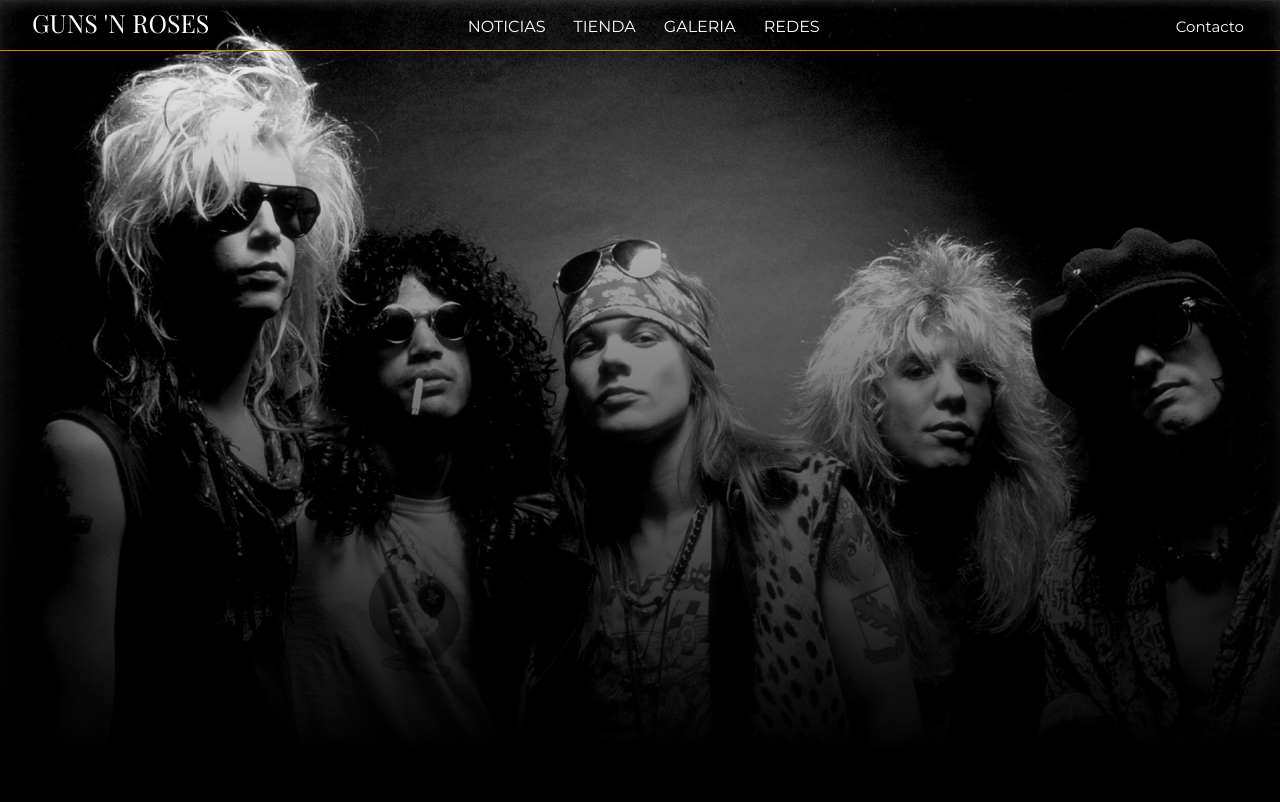
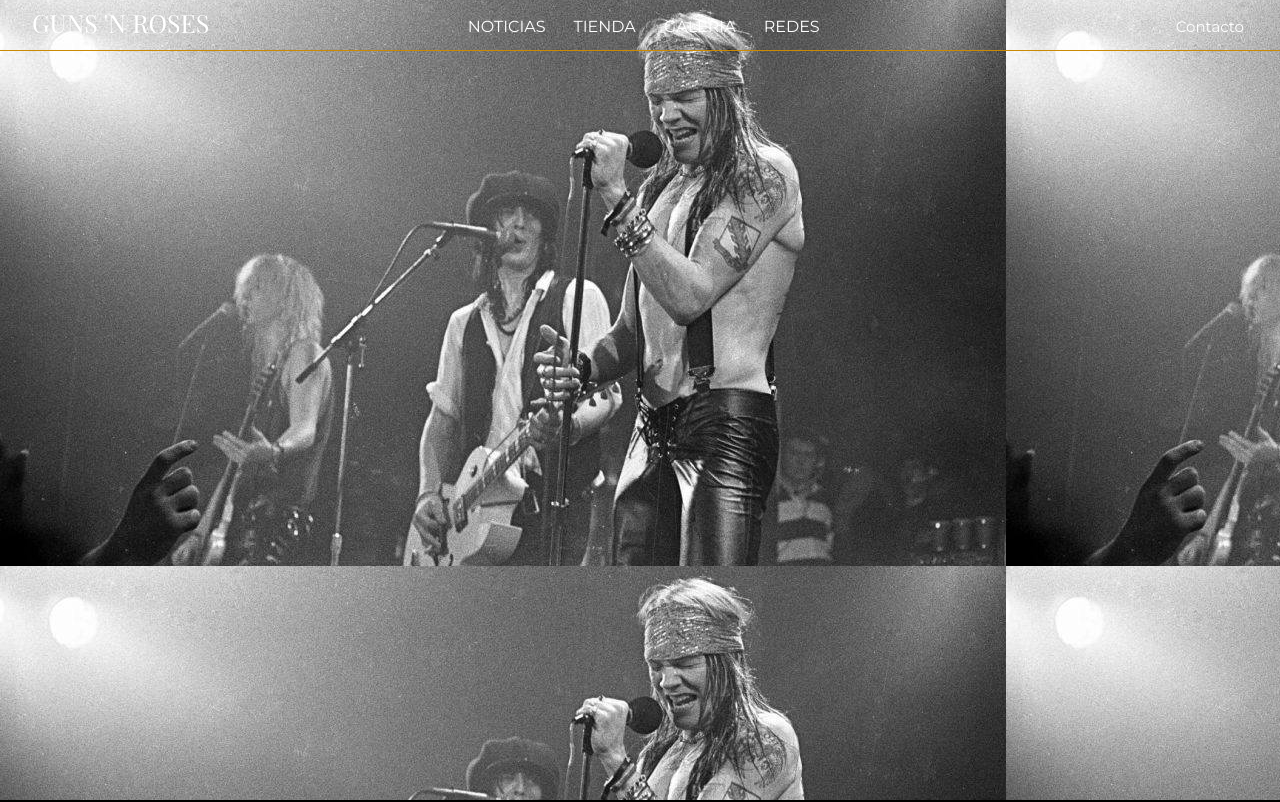
Before and after one commit to pato4544/React-GNR, a React (Vite) app: page /noticias in a window 1280 px wide. Shown: the top 802 px of the page. Built offline with nearby package versions, Linux system fonts and the light colour scheme.

Commit message:
Clase 22/11

```diff
--- a/package.json
+++ b/package.json
@@ -12,7 +12,8 @@
   "dependencies": {
     "react": "^18.3.1",
     "react-dom": "^18.3.1",
-    "react-icons": "^5.3.0"
+    "react-icons": "^5.3.0",
+    "react-router": "^7.0.1"
   },
   "devDependencies": {
     "@eslint/js": "^9.13.0",
--- a/src/App.tsx
+++ b/src/App.tsx
@@ -4,18 +4,23 @@ import Navbar from "./components/ui/Navbar"
 import Hero from "./components/ui/Hero"
 import Footer from "./components/ui/Footer"
 import Landing from "./components/ui/Landing"
+import AppRouter from "./routes/AppRouter"
+import { BrowserRouter } from "react-router"
 function App() {
 
   return (
-    <>
-     <Navbar/>
+     <>
+    {/* //  <Navbar/>
 
-     <Hero/>
+    //  <Hero/>
 
-     <Landing/>
+    //  <Landing/>
 
-     <Footer/>
-    </>
+    //  <Footer/> */}
+      <BrowserRouter>
+      <AppRouter />
+      </BrowserRouter>
+     </>
   )
 }
 
--- a/src/components/Album.tsx
+++ b/src/components/Album.tsx
@@ -1,6 +1,8 @@
 import React, { FC } from 'react'
 import { IAlbum } from '../type/IAlbum'
 import { useState } from 'react';
+import { Link } from 'react-router';
+import { PiSpotifyLogoLight } from "react-icons/pi";
 
 
 
@@ -15,10 +17,12 @@ const Album: FC<IAlbum> = ({ nombre, año, coverImagen, linkSpotify }) => {
         <img className="w-full h-full object-cover" src={coverImagen} alt={coverImagen} />
         {showOverlay && (
           <div className='absolute inset-0 text-white font-montserrat text-[14px] flex flex-col justify-center text-center space-y-5 bg-black bg-opacity-75'>
-            <h1>{nombre}</h1>
+            <h1 className='text-[20px]'>{nombre}</h1>
             <h1>{año}</h1>
-            <a className='hover:text-yellow-400' href={linkSpotify}>¡Escuchalo en Spotify!</a>
-
+            <Link className='hover:text-yellow-400 flex justify-center items-center gap-5'  to={linkSpotify}>
+            <h3>¡Escuchalo en Spotify!</h3>
+            <PiSpotifyLogoLight className='text-[30px] text-yellow-400'/>
+            </Link>
           </div>
         )}
       </section>
--- /dev/null
+++ b/src/components/Contacto.tsx
@@ -0,0 +1,21 @@
+import React from 'react'
+
+const Contacto = () => {
+  return (
+    <>
+    <div className='mt-24w-full h-72 mt-28 bg-yellow-400 flex flex-col justify-center gap-y-4' >
+    <h1 className='text-center font-bebasneue text-5xl tracking-widest'>¡SUSCRIBITE AL NEWSLETTER!</h1>
+    <div className='text-center font-roboto flex flex-col tracking-widest'>
+      <p>Tours, noticias y promociones, directo a tue email.</p>
+      <p>Al suscribirte aceptas nuestras <a className='text-white hover:text-black' href="">politicas de privacidad</a> y <a className='text-white hover:text-black' href="">condiciones de uso</a>.</p>
+    </div>
+    <div className='h-[20%] flex justify-center items-center gap-4'>
+    <input className='w-[30%] h-[60%] placeholder:gray-500 pl-2 ' type="email" placeholder='Email*' />
+    <button className='w-32 border-b-4 border-b-white font-montserrat text-white font-semibold hover:text-black hover:border-black' type='submit'>SUSCRIBIRSE</button>
+    </div>
+   </div>
+  </>
+  )
+}
+
+export default Contacto
--- /dev/null
+++ b/src/components/Pages/Home.tsx
@@ -0,0 +1,18 @@
+import React from 'react'
+import Navbar from '../ui/Navbar'
+import Hero from '../ui/Hero'
+import Landing from '../ui/Landing'
+import Footer from '../ui/Footer'
+
+const Home = () => {
+  return (
+    <>
+     <Hero/>
+
+     <Landing/>
+
+     </>
+  )
+}
+
+export default Home
--- /dev/null
+++ b/src/components/Pages/Noticias.tsx
@@ -0,0 +1,14 @@
+import React, { FC } from 'react'
+import INoticias from '../../type/INoticias'
+
+const Noticias:FC<INoticias> = () => {
+  return (
+    <div className='min-h-screen h-auto bg-fixed bg-repeat' style={{backgroundImage:'url(/assets/img/live2.webp)'}}>
+
+
+
+    </div>
+  )
+}
+
+export default Noticias
--- a/src/components/ui/Footer.tsx
+++ b/src/components/ui/Footer.tsx
@@ -4,7 +4,6 @@ import { PiSpotifyLogoLight } from "react-icons/pi";
 import { PiYoutubeLogo } from "react-icons/pi";
 import { SlSocialYoutube } from "react-icons/sl";
 import { ImYoutube2 } from "react-icons/im";
-
 import { PiYoutubeLogoThin } from "react-icons/pi";
 
 const Footer = () => {
--- a/src/components/ui/Landing.tsx
+++ b/src/components/ui/Landing.tsx
@@ -3,6 +3,8 @@ import Album from '../Album'
 import { IAlbum } from '../../type/IAlbum'
 import ITienda from '../../type/ITienda'
 import Tienda from '../Tienda'
+import Contacto from '../Contacto'
+
 
 const Landing = () => {
 
@@ -91,17 +93,7 @@ const Landing = () => {
 
 
         <>
-          <div className='mt-24w-full h-72 mt-28 bg-yellow-400 flex flex-col justify-center gap-y-4' >
-          <h1 className='text-center font-bebasneue text-5xl tracking-widest'>¡SUSCRIBITE AL NEWSLETTER!</h1>
-          <div className='text-center font-roboto flex flex-col tracking-widest'>
-            <p>Tours, noticias y promociones, directo a tue email.</p>
-            <p>Al suscribirte aceptas nuestras <a className='text-white hover:text-black' href="">politicas de privacidad</a> y <a className='text-white hover:text-black' href="">condiciones de uso</a>.</p>
-          </div>
-          <div className='h-[20%] flex justify-center items-center gap-4'>
-          <input className='w-[30%] h-[60%] placeholder:gray-500 pl-2 ' type="email" placeholder='Email*' />
-          <button className='w-32 border-b-4 border-b-white font-montserrat text-white font-semibold hover:text-black hover:border-black' type='submit'>SUSCRIBIRSE</button>
-          </div>
-         </div>
+       <Contacto/>
 
 
         </>
--- a/src/components/ui/Navbar.tsx
+++ b/src/components/ui/Navbar.tsx
@@ -1,4 +1,5 @@
 import React from 'react'
+import { Link } from 'react-router'
 
 const Navbar = () => {
     return (
@@ -10,10 +11,10 @@ const Navbar = () => {
                 </div>
 
                 <div className="flex gap-7 text-[16px] text-white font-montserrat mr-[7.3%] ">
-                <button><p className="hover:text-yellow-400">NOTICIAS</p></button>
-                <button><p className="hover:text-yellow-400">TIENDA</p></button>
-                <button><p className="hover:text-yellow-400">GALERIA</p></button>
-                <button><p className="hover:text-yellow-400">REDES</p></button>
+                <Link to = {"/noticias"}><p className="hover:text-yellow-400">NOTICIAS</p></Link>
+                <Link><p className="hover:text-yellow-400">TIENDA</p></Link>
+                <Link><p className="hover:text-yellow-400">GALERIA</p></Link>
+                <Link><p className="hover:text-yellow-400">REDES</p></Link>
                 </div>
 
                 <div className="flex mr-8">
--- /dev/null
+++ b/src/routes/AppRouter.tsx
@@ -0,0 +1,32 @@
+import React from 'react'
+import { Route, Routes } from 'react-router'
+import Album from '../components/Album'
+import Hero from '../components/ui/Hero'
+import Home from '../components/Pages/Home'
+import Pagina2 from '../components/Pages/Noticias'
+import Noticias from '../components/Pages/Noticias'
+import Navbar from '../components/ui/Navbar'
+import Footer from '../components/ui/Footer'
+
+const AppRouter = () => {
+  return (
+    <>
+   <Navbar/>
+
+   <Routes>
+
+    <Route element={<Home/>} path='/'/>  {/*Lo que esta dentro de route se renderiza de forma "condicional". */}
+    <Route element={<Noticias/>} path='/noticias'/>
+
+
+    </Routes>
+
+
+    <Footer/>
+    </>
+
+
+  )
+}
+
+export default AppRouter
--- /dev/null
+++ b/src/type/INoticias.ts
@@ -0,0 +1,6 @@
+export default interface INoticias {
+    imagenNoticia: string;
+    titulo: string;
+    fecha: string;
+    contenido: string;
+}
```
Also changed, not shown: public/assets/img/guns.svg (added), 1 other file (tests, documents, lock files or other folders).
